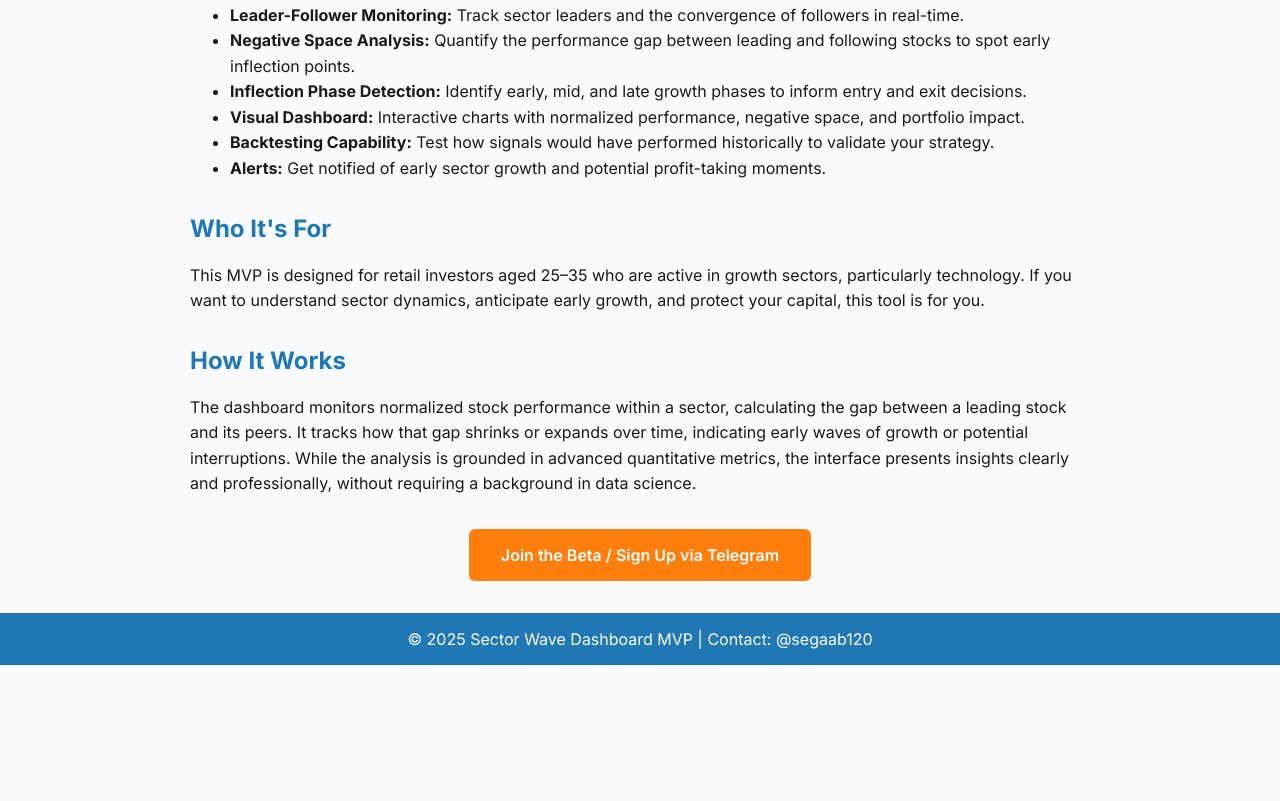
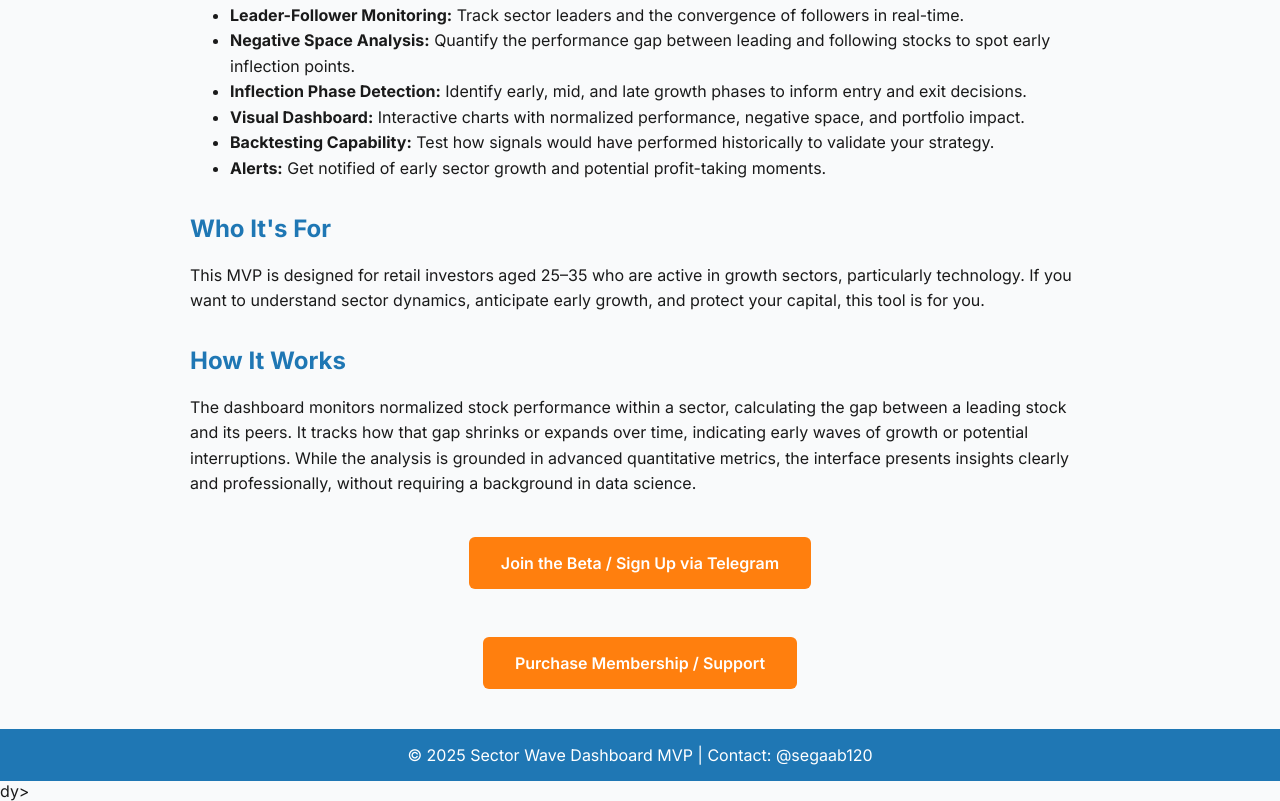
Before and after one commit to segaab/COTrends, a plain HTML site: page index.html in a window 1280 px wide. Shown: the part 407-1208 px from the top of the page. Before the commit the page ends 1072 px from the top, so only its background shows below. Drawn offline with Linux system fonts and the light colour scheme.

Commit message:
Update index.html

```diff
--- a/index.html
+++ b/index.html
@@ -46,7 +46,7 @@
         }
         .cta {
             text-align: center;
-            margin: 3rem 0;
+            margin: 2rem 0;
         }
         .cta a {
             background-color: #ff7f0e;
@@ -56,6 +56,8 @@
             text-decoration: none;
             border-radius: 6px;
             transition: background 0.3s ease;
+            display: inline-block;
+            margin: 0.5rem;
         }
         .cta a:hover {
             background-color: #e67000;
@@ -111,6 +113,11 @@
     <div class="cta">
         <a href="https://t.me/segaab120" target="_blank">Join the Beta / Sign Up via Telegram</a>
     </div>
+
+    <div class="cta">
+        <a href="https://ko-fi.com/s/8b8474044f" target="_blank">Purchase Membership / Support</a>
+    </div>
+
 </section>
 
 <footer>
@@ -118,4 +125,5 @@
 </footer>
 
 </body>
+                </html>dy>
     </html>
```
